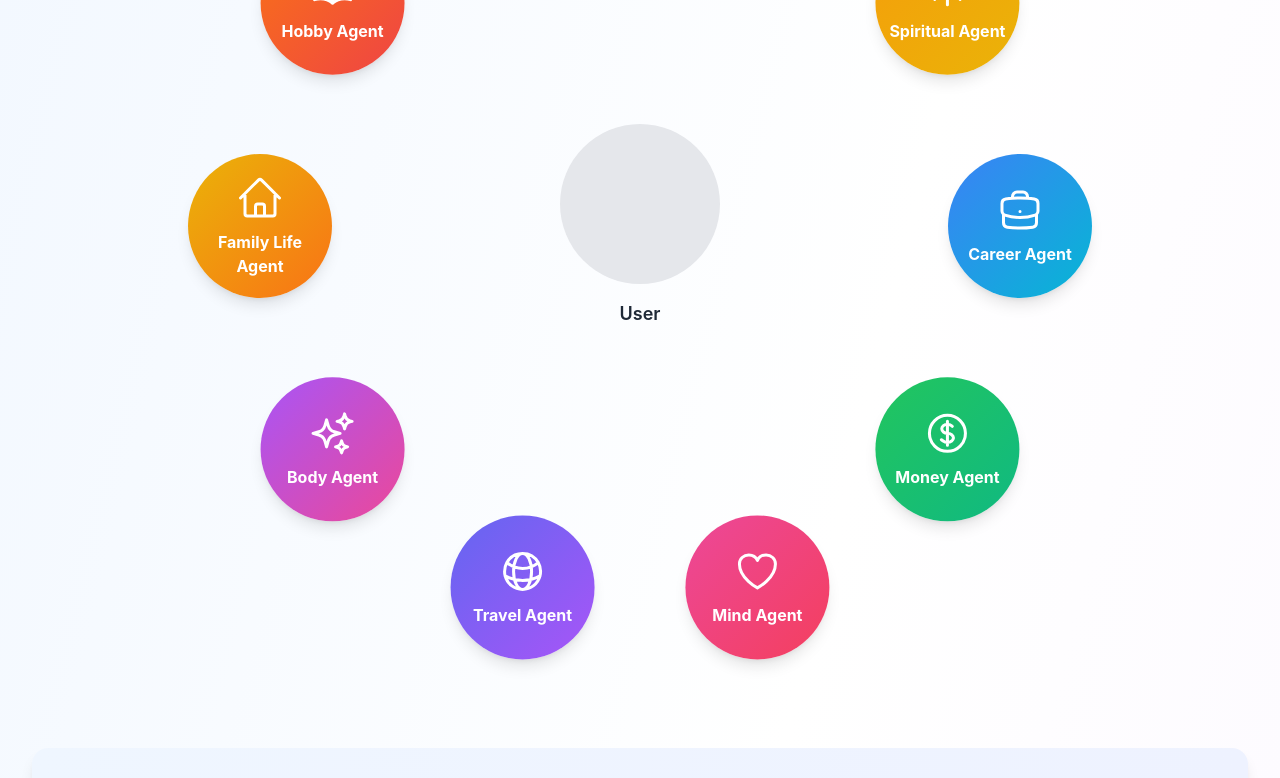
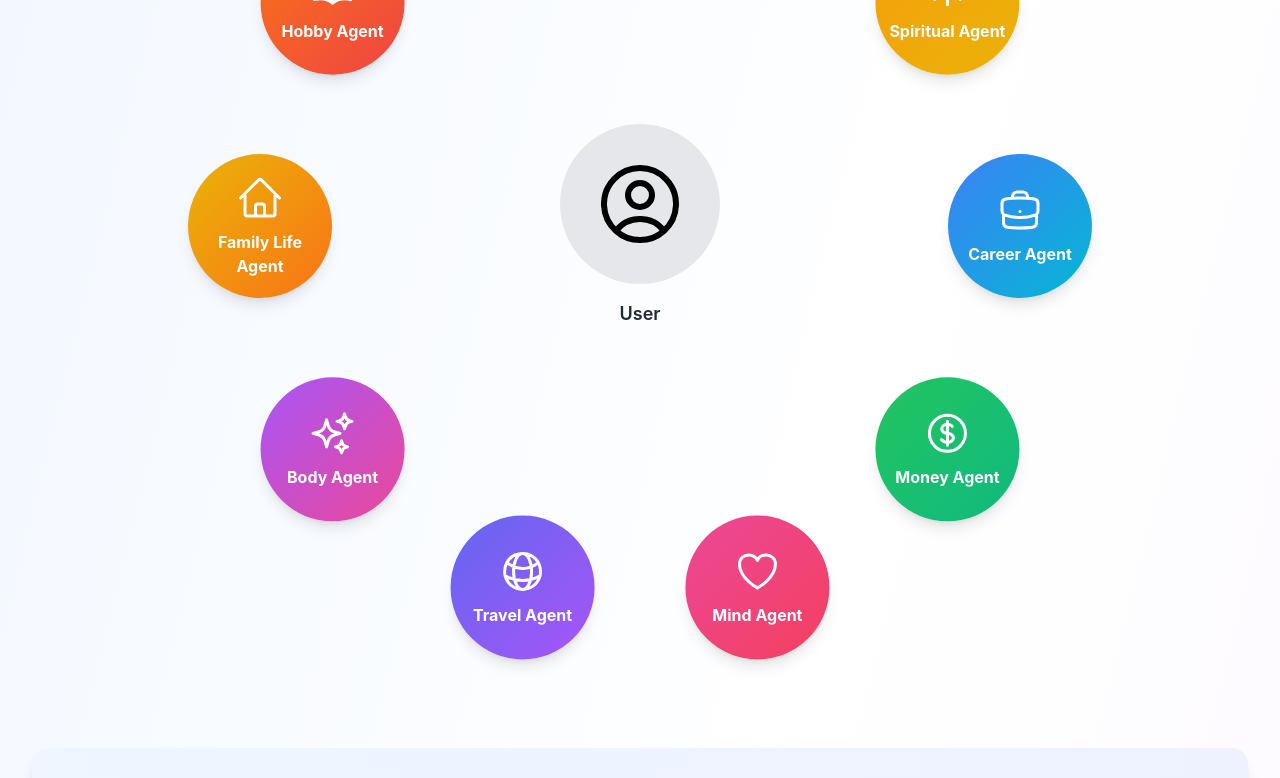
Before and after one commit to Quonnaq0711/Voice-Capture, a React (Create React App) app in the folder frontend/: page /dashboard in a window 1280 px wide. Shown: the part 1340-2118 px from the top of the page. Built offline with nearby package versions, Linux system fonts and the light colour scheme; no server answers; sample sign-in values are in the browser's storage.

Commit message:
Img-updates

```diff
--- a/frontend/src/components/CircularAgents.js
+++ b/frontend/src/components/CircularAgents.js
@@ -32,6 +32,7 @@ const CircularAgents = ({ agents, avatarUrl, user, triggerAnimation = false }) =
   const containerRef = useRef(null);
   const [radius, setRadius] = useState(280);
   const [isAnimating, setIsAnimating] = useState(false);
+  const [isImgError, setImgError] = useState(false);
 
   useEffect(() => {
     const updateRadius = () => {
@@ -79,13 +80,17 @@ const CircularAgents = ({ agents, avatarUrl, user, triggerAnimation = false }) =
       {/* Center Avatar */}
       <div className="absolute z-10 flex flex-col items-center" style={{ transform: 'translateY(-30px)' }}>
         <div className="h-36 w-36 md:h-40 md:w-40 rounded-full bg-gray-200 flex items-center justify-center">
-          {avatarUrl && (
+          {avatarUrl && !isImgError ? (
             <img
               src={avatarUrl}
               alt="User Avatar"
+              onError={() => setImgError(true)}
               className="h-full w-full rounded-full object-cover border-4 border-white shadow-lg"
             />
+          ) : (
+            <UserCircleIcon className="h-24 w-24 text-grey-400" />
           )}
+
         </div>
         <p className="mt-4 text-lg font-semibold text-gray-800">{user?.username || 'User'}</p>
       </div>
--- a/frontend/src/components/Dashboard.js
+++ b/frontend/src/components/Dashboard.js
@@ -21,6 +21,7 @@ const Dashboard = () => {
   const [isAssistantDialogOpen, setIsAssistantDialogOpen] = useState(false);
   const [personalizedInsights, setPersonalizedInsights] = useState([]);
   const [recommendedAgents, setRecommendedAgents] = useState([]);
+  const [isImgError, setImgError] = useState(false);
 
   // Fetch user data and avatar on component mount
   useEffect(() => {
@@ -239,10 +240,11 @@ const Dashboard = () => {
                 className="flex items-center space-x-3 bg-gray-50 rounded-lg px-3 py-2 hover:bg-gray-100 transition-colors duration-200 focus:outline-none focus:ring-2 focus:ring-blue-500 focus:ring-offset-2"
               >
                 <div className="flex-shrink-0">
-                  {avatarUrl ? (
+                  {avatarUrl && !isImgError? (
                     <img
                       src={avatarUrl}
                       alt="User Avatar"
+                      onError={() => setImgError(true)}
                       className="h-8 w-8 rounded-full object-cover border-2 border-blue-200"
                     />
                   ) : (
--- a/frontend/src/components/PersonalAssistant.js
+++ b/frontend/src/components/PersonalAssistant.js
@@ -64,7 +64,7 @@ const PersonalAssistant = ({ user, isDialogOpen: externalIsDialogOpen, setIsDial
     if (mouseTravel < 5) {
       setIsDialogOpen(true);
     }
-  }, [initialMousePos]);
+  }, [initialMousePos, setIsDialogOpen]);
 
   useEffect(() => {
     const timer = setTimeout(() => {
@@ -217,7 +217,7 @@ const PersonalAssistant = ({ user, isDialogOpen: externalIsDialogOpen, setIsDial
     if (onCountdownMessage) {
       onCountdownMessage(`Redirecting to ${agent.displayName} Agent in 3 seconds...`);
     }
-  }, [location.pathname, agents, getCurrentAgent, showCountdown]);
+  }, [location.pathname, agents, getCurrentAgent, showCountdown, targetAgent]);
 
   // Expose functions and state to global window object
   useEffect(() => {
--- a/frontend/src/components/Profile.js
+++ b/frontend/src/components/Profile.js
@@ -2111,6 +2111,7 @@ const Profile = () => {
   // Avatar state
   const [avatarUrl, setAvatarUrl] = useState(null);
   const [avatarFile, setAvatarFile] = useState(null);
+  const [isImgError, setImgError] = useState(false);
 
   // Profile state
   const [profile, setProfile] = useState({
@@ -2232,6 +2233,7 @@ const Profile = () => {
     const file = e.target.files[0];
     if (!file) return;
 
+    setImgError(false);
     setLoading(true);
     setError('');
     setMessage('');
@@ -2249,7 +2251,7 @@ const Profile = () => {
 
   const handleAvatarDelete = async () => {
     setLoading(true);
-    setError('');
+    setImgError(true);
     setMessage('');
 
     try {
@@ -2407,10 +2409,11 @@ const Profile = () => {
                   <div className="flex items-center justify-between mb-6">
                     <div className="flex items-center space-x-4">
                       <div className="relative">
-                        {avatarUrl ? (
+                        {avatarUrl && !isImgError? (
                           <img
                             src={avatarUrl}
                             alt="Profile"
+                            onError={()=> setImgError(true)}
                             className="h-24 w-24 rounded-full object-cover border-4 border-white shadow-lg ring-4 ring-blue-100"
                           />
                         ) : (
@@ -2442,7 +2445,7 @@ const Profile = () => {
                           className="hidden"
                         />
                       </label>
-                      {avatarUrl && (
+                      {avatarUrl &&  (
                         <button
                           onClick={handleAvatarDelete}
                           className="bg-gradient-to-r from-red-500 to-pink-500 text-white px-6 py-3 rounded-xl hover:from-red-600 hover:to-pink-600 transition-all duration-300 shadow-lg hover:shadow-xl transform hover:-translate-y-0.5"
```
